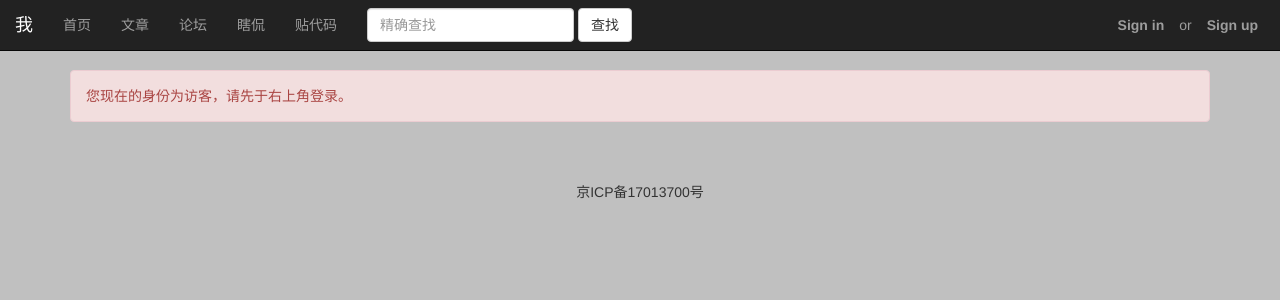
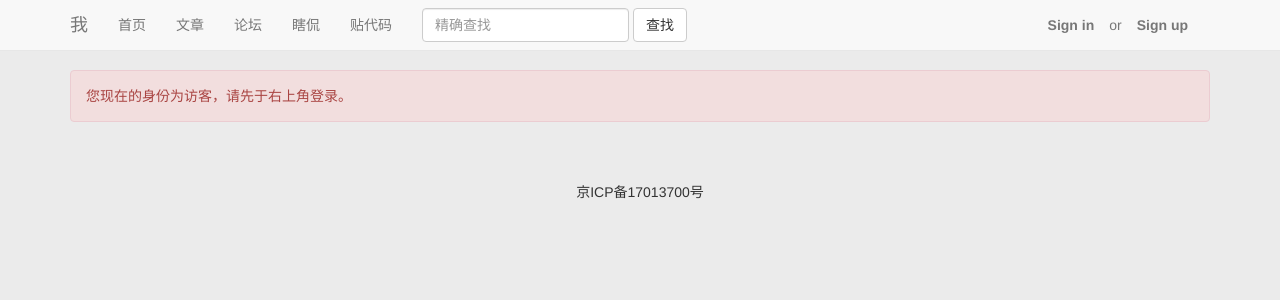
Before and after one commit to MU001999/DemoBlog, a Flask app: page /me in a window 1280 px wide. Shown: the top 300 px of the page. Run offline with Flask 2, Linux system fonts and the light colour scheme; parts of the project's set-up code (start-up, migrations or seed data) failed here and were passed over; some libraries are stand-ins or nearby versions.

Commit message:
change some ui

```diff
--- a/blog/static/css/default.css
+++ b/blog/static/css/default.css
@@ -7,7 +7,7 @@ body {
     background-repeat: no-repeat !important;
     background-attachment: fixed !important;
     background-size: 100% !important;
-    background-color: rgb(192, 192, 192);
+    background-color: #ebebeb;
 }
 
 .article{
--- a/blog/templates/layout.html
+++ b/blog/templates/layout.html
@@ -20,8 +20,11 @@
 </head>
 
 <body>
+
+<nav class="navbar navbar-default navbar-fixed-top">
     <div class="container">
-    <nav class="navbar navbar-inverse navbar-fixed-top" role="navigation">
+        <div class="row">
+            <div class="col-sm-12">
                 <div class="navbar-header">
                     <button type="button" class="navbar-toggle collapsed" data-toggle="collapse" data-target="#bs-example-navbar-collapse-1" aria-expanded="false">
                         <span class="sr-only">Toggle navigation</span>
@@ -95,7 +98,12 @@
                     </ul>
                     {% endif %}
                 </div>
+            </div>
+        </div>
+    </div>
 </nav>
+
+<div class="container">
     <div>
         {% block content %}{% endblock %}
     </div>
```
Lines whose indentation alone changed are shown as unchanged.
